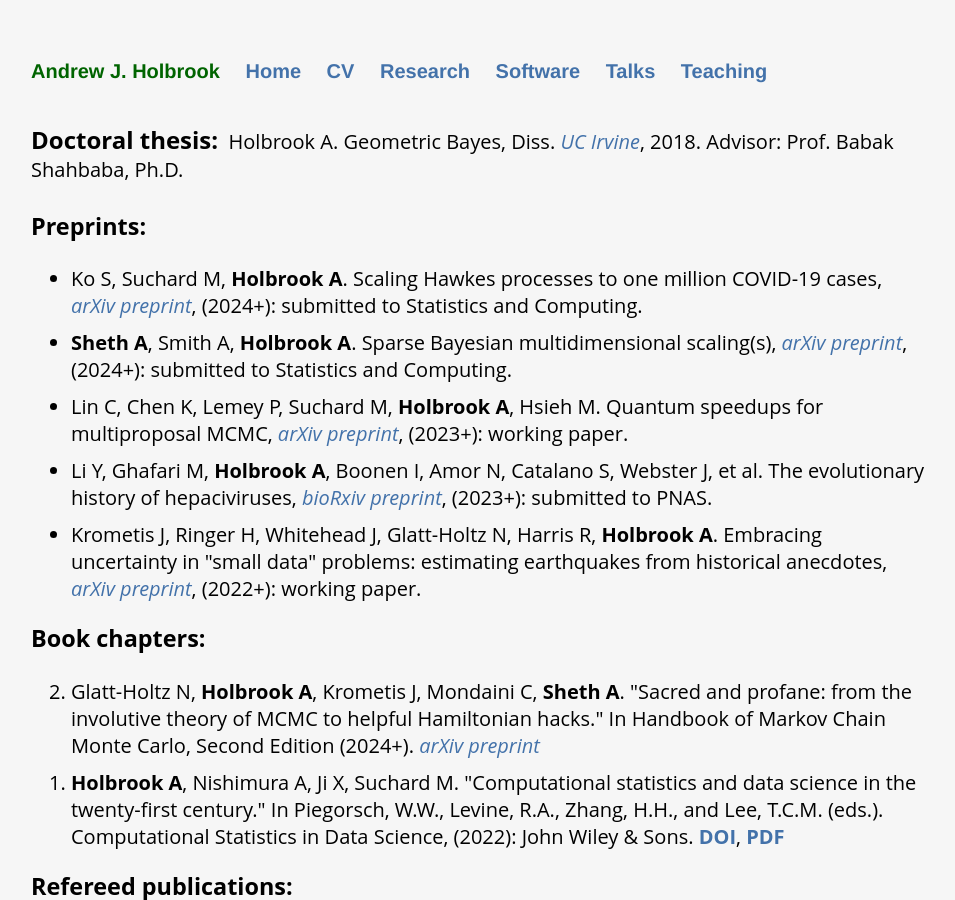
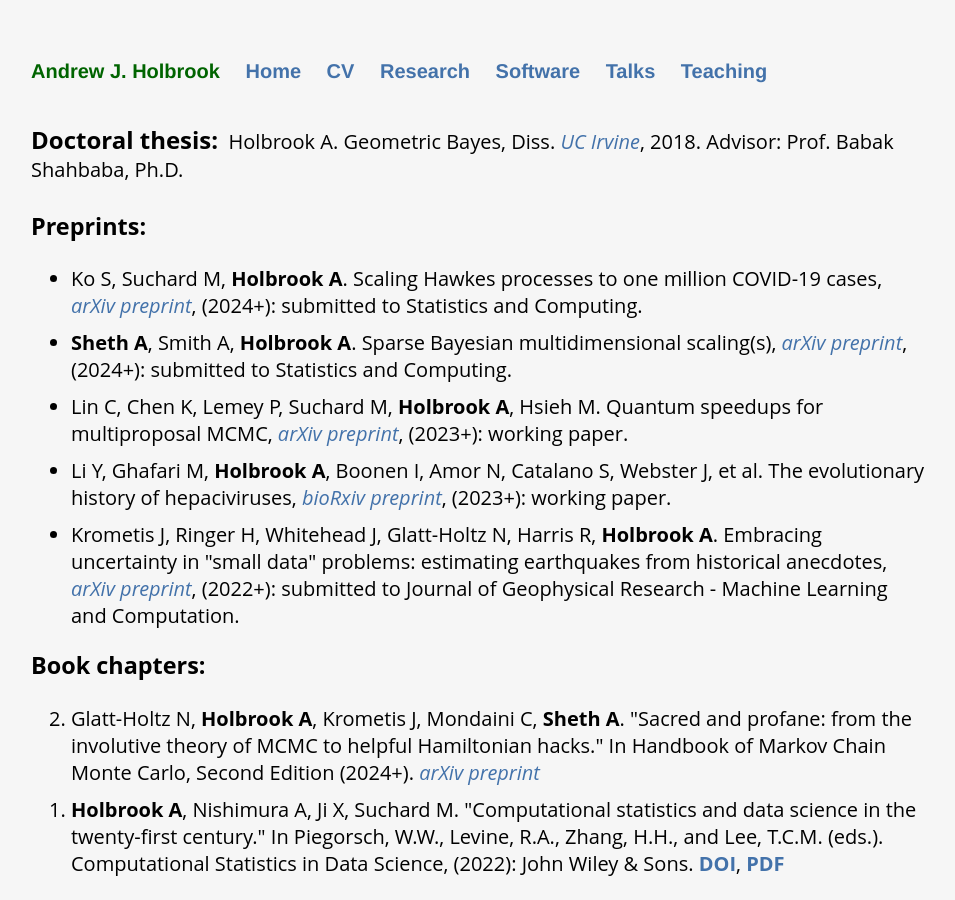
Before and after one commit to andrewjholbrook/andrewjholbrook.github.io, a Jekyll site: the page built from research.html, in a window 1280 px wide and 900 px high. Shown: the whole window, without its empty margins (161-1116 px from the left). Built offline with Jekyll 4.4.1, drawn with Linux system fonts in a browser that asks for light colours; a style sheet for code colours, icons or effects is not loaded.

Commit message:
jgr submission

```diff
--- a/research.html
+++ b/research.html
@@ -14,8 +14,8 @@ title: Andrew Holbrook | Research
         <li> Ko S, Suchard M, <b>Holbrook A</b>. Scaling Hawkes processes to one million COVID-19 cases, <i><a href="https://arxiv.org/abs/2407.11349" target="_blank">arXiv preprint</a></i>, (2024+): submitted to Statistics and Computing. </li>
         <li> <b>Sheth A</b>, Smith A, <b>Holbrook A</b>. Sparse Bayesian multidimensional scaling(s), <i><a href="https://arxiv.org/abs/2406.15573" target="_blank">arXiv preprint</a></i>, (2024+): submitted to Statistics and Computing. </li>
         <li> Lin C, Chen K, Lemey P, Suchard M, <b>Holbrook A</b>, Hsieh M. Quantum speedups for multiproposal MCMC, <i><a href="https://arxiv.org/abs/2312.01402" target="_blank">arXiv preprint</a></i>, (2023+): working paper. </li>
-        <li> Li Y, Ghafari M, <b>Holbrook A</b>, Boonen I, Amor N, Catalano S, Webster J, et al. The evolutionary history of hepaciviruses, <i><a href="https://doi.org/10.1101/2023.06.30.547218" target="_blank">bioRxiv preprint</a></i>, (2023+): submitted to PNAS. </li>
-        <li>Krometis J, Ringer H, Whitehead J, Glatt-Holtz N, Harris R, <b>Holbrook A</b>. Embracing uncertainty in "small data" problems: estimating earthquakes from historical anecdotes, <i><a href="https://arxiv.org/abs/2106.07797" target="_blank">arXiv preprint</a></i>, (2022+): working paper. </li>
+        <li> Li Y, Ghafari M, <b>Holbrook A</b>, Boonen I, Amor N, Catalano S, Webster J, et al. The evolutionary history of hepaciviruses, <i><a href="https://doi.org/10.1101/2023.06.30.547218" target="_blank">bioRxiv preprint</a></i>, (2023+): working paper. </li>
+        <li>Krometis J, Ringer H, Whitehead J, Glatt-Holtz N, Harris R, <b>Holbrook A</b>. Embracing uncertainty in "small data" problems: estimating earthquakes from historical anecdotes, <i><a href="https://arxiv.org/abs/2106.07797" target="_blank">arXiv preprint</a></i>, (2022+): submitted to Journal of Geophysical Research - Machine Learning and Computation. </li>
   </ul>
 
      <h3>Book chapters:</h3>
```
